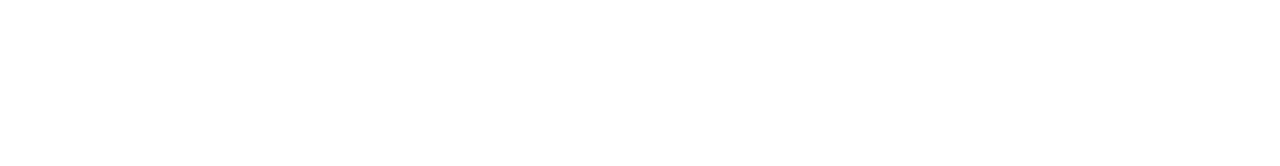
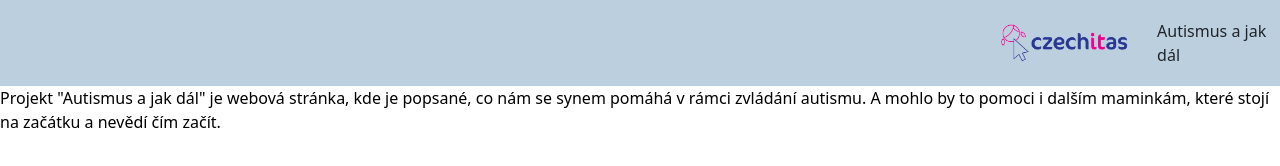
Before and after one commit to LiudmylaLiaposhchenko/o-projektu, a plain HTML site: page lucie/lucie.html in a window 1280 px wide. Drawn offline with nearby package versions, Linux system fonts and the light colour scheme.

Commit message:
popis projektu, přidán styl záhlaví navbar

```diff
--- /dev/null
+++ b/lucie/lucie.css
@@ -0,0 +1,3 @@
+.popis {
+  color: black;
+}
--- a/lucie/lucie.html
+++ b/lucie/lucie.html
@@ -5,6 +5,7 @@
     <meta http-equiv="X-UA-Compatible" content="IE=edge" />
     <meta name="viewport" content="width=device-width, initial-scale=1.0" />
     <title>Autismus a jak dál</title>
+    <link rel="stylesheet" href="lucie.css" />
     <link
       href="https://cdn.jsdelivr.net/npm/bootstrap@5.3.0-alpha3/dist/css/bootstrap.min.css"
       rel="stylesheet"
@@ -12,5 +13,21 @@
       crossorigin="anonymous"
     />
   </head>
-  <body></body>
+  <body>
+    <nav class="navbar navbar-expand" style="background-color: #bccfdf">
+      <div class="container-fluid">
+        <a class="navbar-brand" href="#"></a>
+        <img src="../img/logo.png" alt="Bootstrap" height="70" />
+      </div>
+
+      <ul class="navbar-nav me-auto">
+        <li class="nav-item">Autismus a jak dál</li>
+      </ul>
+    </nav>
+    <div class="popis">
+      Projekt "Autismus a jak dál" je webová stránka, kde je popsané, co nám se
+      synem pomáhá v rámci zvládání autismu. A mohlo by to pomoci i dalším
+      maminkám, které stojí na začátku a nevědí čím začít.
+    </div>
+  </body>
 </html>
```
